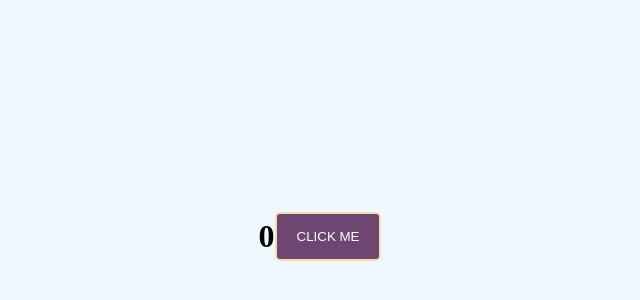
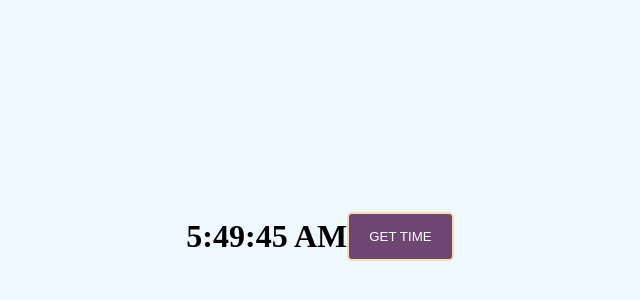
Before and after one commit to 0186CS191046/reactThapaTutorial, a React (Create React App) app: page / in a window 1280 px wide. Shown: the part 164-464 px from the top of the page, without its empty margins (320-960 px from the left). Built offline with nearby package versions, Linux system fonts and the light colour scheme.

Commit message:
adding Time

```diff
--- a/src/App.jsx
+++ b/src/App.jsx
@@ -1,16 +1,19 @@
 import React, { useState } from "react";
 
 const App = ()=> {
-    const [count,setCount] = useState(0)
-    const incrementNumber = ()=> {
-        setCount(count + 1)
+    let date = new Date().toLocaleTimeString()
+
+    const [currentdate, updatedDate] = useState(date)
+    const currentDate = ()=> {
+        let newdate = new Date().toLocaleTimeString()
+        updatedDate(newdate)
         console.log("clicked");
     }
 
     return (
         <>
-        <h1>{count}</h1><br/>
-        <button onClick={incrementNumber}>Click me</button>
+        <h1>{currentdate}</h1><br/>
+        <button onClick={currentDate}>get Time</button>
         </>
     )
 }
```
